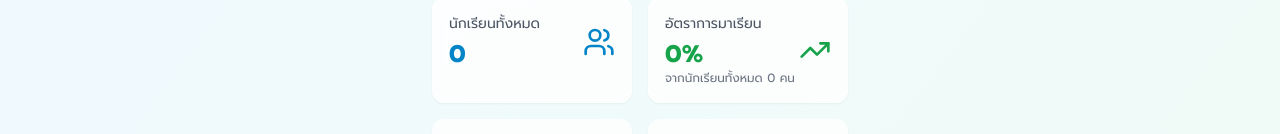
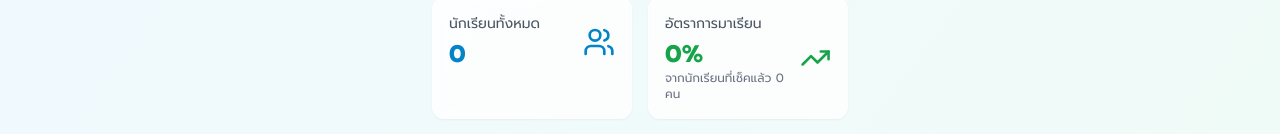
Before and after one commit to kangfuprickly/rean-dek-tracker, a React (Vite) app: page / in a window 1280 px wide. Shown: the part 361-495 px from the top of the page. Built offline with nearby package versions, Linux system fonts and the light colour scheme; no server answers; the database is empty.

Commit message:
Fix: Incorrect absent student count
Corrected the calculation of absent students in attendance statistics to reflect the actual number of absent records.

```diff
--- a/src/components/stats/AttendanceSummaryCards.tsx
+++ b/src/components/stats/AttendanceSummaryCards.tsx
@@ -13,9 +13,9 @@ interface AttendanceSummaryCardsProps {
 }
 
 export default function AttendanceSummaryCards({ stats }: AttendanceSummaryCardsProps) {
-  // คำนวณอัตราการมาเรียนจากนักเรียนทั้งหมด
-  const attendanceRate = stats.totalStudents > 0 ? Math.round((stats.presentToday / stats.totalStudents) * 100) : 0;
+  // คำนวณอัตราการมาเรียนจากนักเรียนที่มีการบันทึกการเข้าเรียน
   const totalChecked = stats.presentToday + stats.absentToday;
+  const attendanceRate = totalChecked > 0 ? Math.round((stats.presentToday / totalChecked) * 100) : 0;
 
   return (
     <div className="grid grid-cols-2 gap-4 mb-6">
@@ -37,7 +37,7 @@ export default function AttendanceSummaryCards({ stats }: AttendanceSummaryCards
             <div>
               <p className="text-sm text-gray-600 mb-1">อัตราการมาเรียน</p>
               <p className="text-2xl font-bold text-thai-green-600">{attendanceRate}%</p>
-              <p className="text-xs text-gray-500">จากนักเรียนทั้งหมด {stats.totalStudents.toLocaleString()} คน</p>
+              <p className="text-xs text-gray-500">จากนักเรียนที่เช็คแล้ว {totalChecked.toLocaleString()} คน</p>
             </div>
             <TrendingUp className="w-8 h-8 text-thai-green-600" />
           </div>
```
